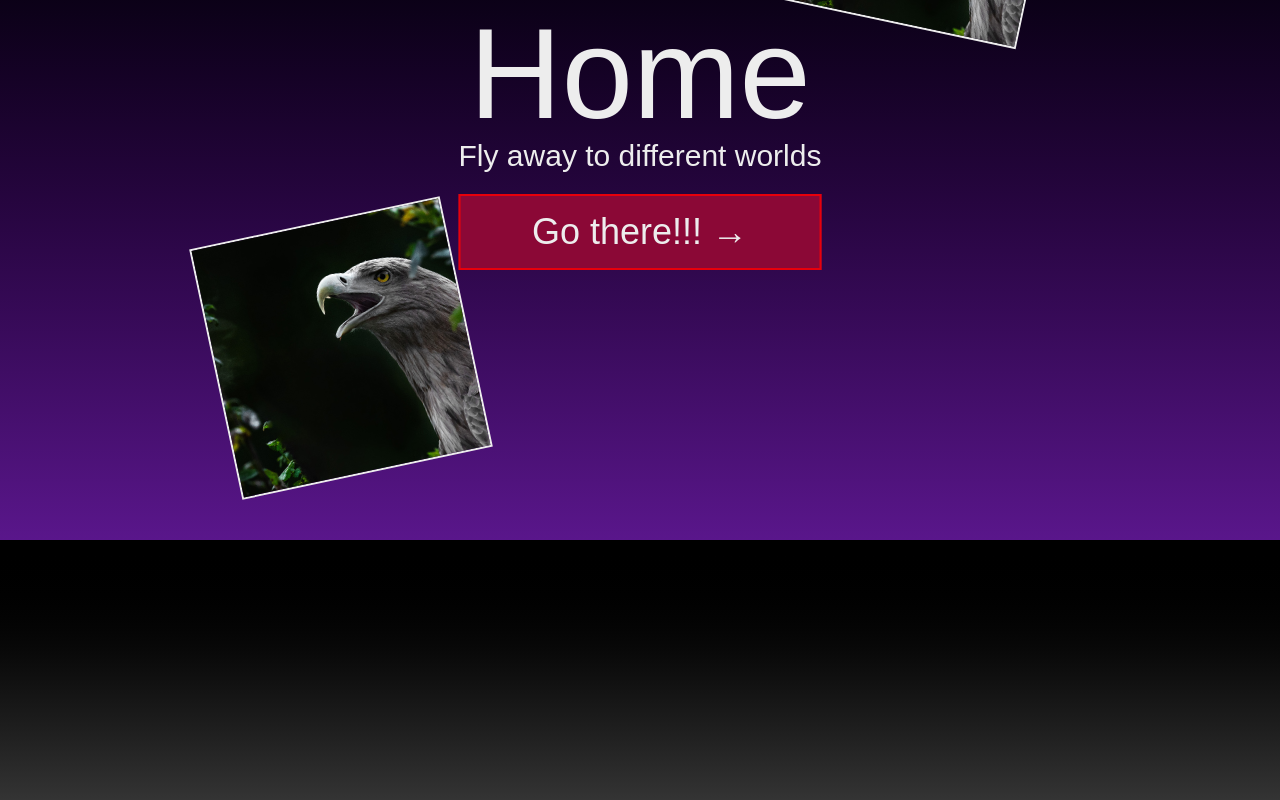
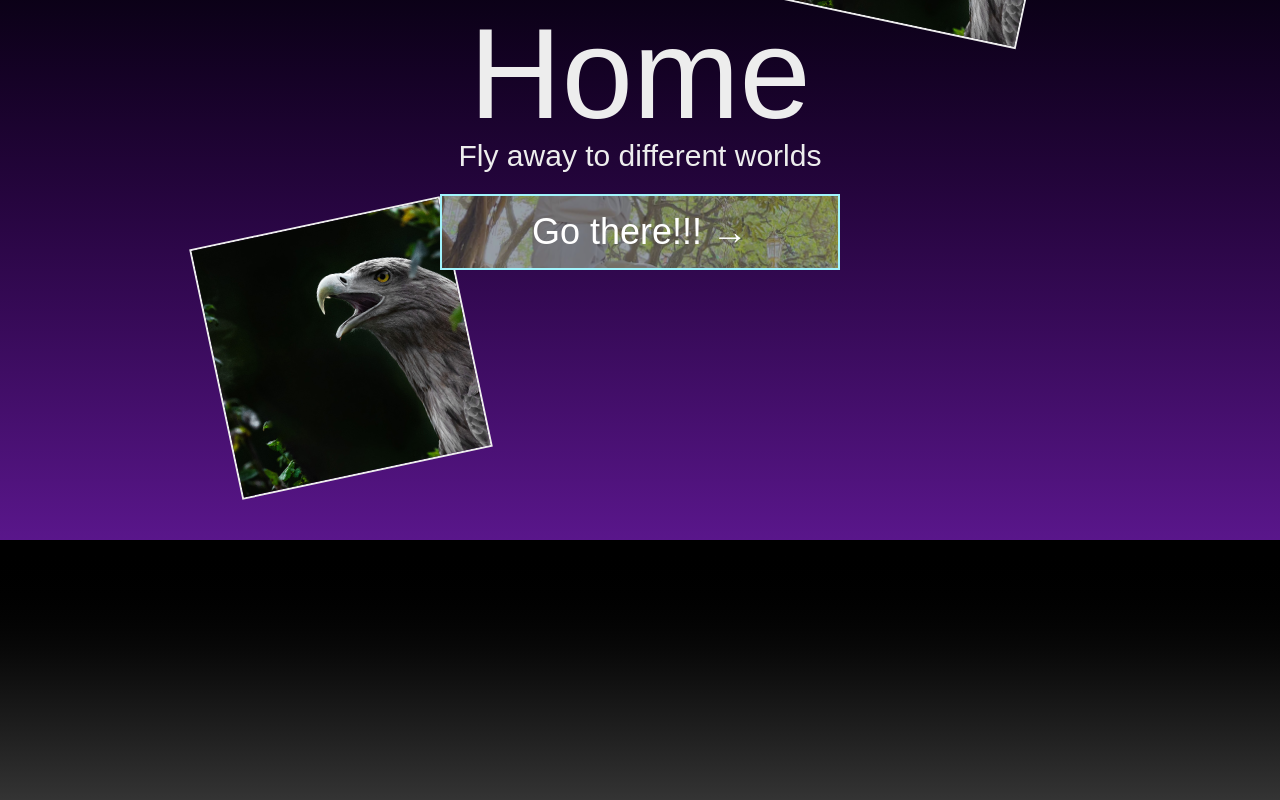
Before and after one commit to genchan-omega/sasukenosite, a Next.js app: page / in a window 1280 px wide. Shown: the part 1060-1860 px from the top of the page. Built offline with nearby package versions, Linux system fonts and the light colour scheme; a web font is replaced by a local one.

Commit message:
modify home-page-config

```diff
--- a/src/components/Home/StickySection.tsx
+++ b/src/components/Home/StickySection.tsx
@@ -39,14 +39,23 @@ export default function StickySection({
       ))}
 
       {/* 中央テキスト */}
-      <div className="absolute z-3 top-1/2 left-1/2 -translate-x-1/2 -translate-y-1/2">
-        <h2 className="text-9xl text-center">{title}</h2>
-        <p className="text-center text-3xl pb-5">{description}</p>
-        <Link
-          href={href}
-          className="block text-center text-4xl border-2 p-4 border-red-600 bg-rose-900 hover:bg-rose-200 hover:text-rose-900 transition duration-300"
-        >
-          {buttonLabel} →
+      <div className="absolute z-3 top-1/2 left-1/2 -translate-x-1/2 -translate-y-1/2 w-full">
+        <h2 className="text-7xl md:text-9xl text-center">{title}</h2>
+        <p className="text-center text-3xl pb-5 px-2">{description}</p>
+        <Link href={href}>
+          <div className="relative w-full md:w-100 mx-auto text-center text-4xl border-2 border-cyan-200 bg-gray-700 hover:opacity-80 transition duration-300 overflow-hidden p-4">
+            {/* 背景画像 */}
+            <Image
+              src="/Profile/Profile.jpg"
+              fill
+              alt="Button Background"
+              className="object-cover absolute top-0 left-0 z-0 opacity-50"
+            />
+            {/* テキスト（上に重ねる） */}
+            <span className="relative z-10 text-white">
+              {buttonLabel} →
+            </span>
+          </div>
         </Link>
       </div>
 
```
